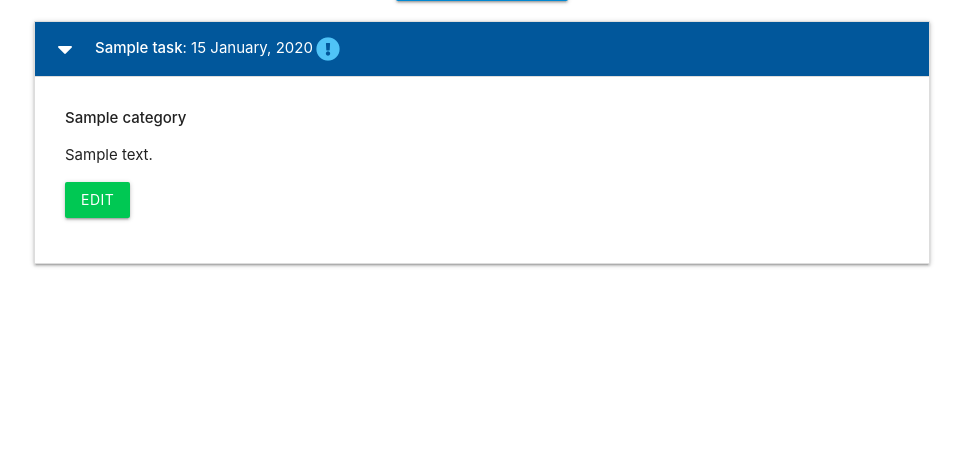
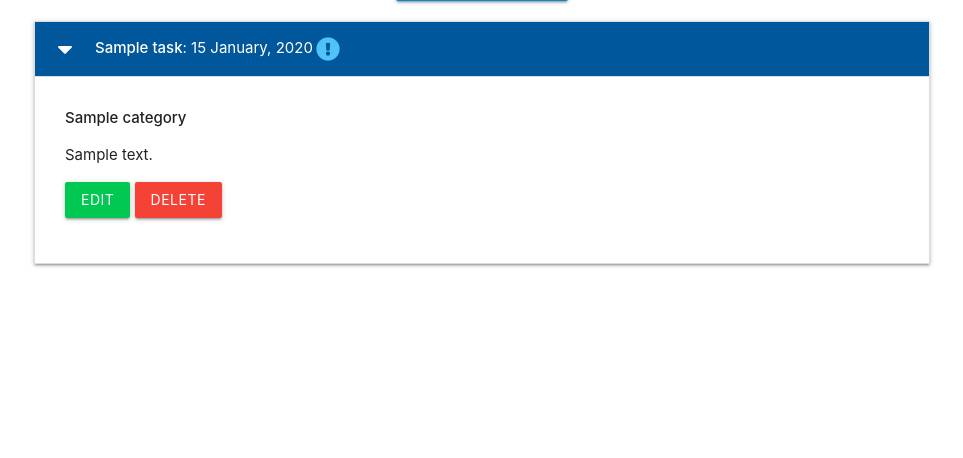
Before and after one commit to annagabain/Flask-SqlAlchemy-Task-Manager-Walkthrough-Project, a Flask app: page / in a window 1280 px wide, after a click that opens the changed part. Shown: the part 212-670 px from the top of the page, without its empty margins (158-1121 px from the left). Run offline with Flask 2, Linux system fonts and the light colour scheme; tables that the repository leaves empty hold one stand-in row (values such as "Sample post").

Commit message:
Deleting Tasks

```diff
--- a/taskmanager/models.py
+++ b/taskmanager/models.py
@@ -5,8 +5,7 @@ class Category(db.Model):
     # schema for the Category model
     id = db.Column(db.Integer, primary_key=True)
     category_name = db.Column(db.String(25), unique=True, nullable=False)
-    tasks = db.relationship(
-        "Task", backref="category", cascade="all, delete", lazy=True)
+    tasks = db.relationship("Task", backref="category", cascade="all, delete", lazy=True)
 
     def __repr__(self):
         # __repr__ to represent itself in the form of a string
@@ -20,7 +19,7 @@ class Task(db.Model):
     task_description = db.Column(db.Text, nullable=False)
     is_urgent = db.Column(db.Boolean, default=False, nullable=False)
     due_date = db.Column(db.Date, nullable=False)
-    category_id = db.Column(db.Integer, db.ForeignKey("category.id", ondelete="CASCADE"), nullable=False)  # noqa
+    category_id = db.Column(db.Integer, db.ForeignKey("category.id", ondelete="CASCADE"), nullable=False)
 
     def __repr__(self):
         # __repr__ to represent itself in the form of a string
--- a/taskmanager/routes.py
+++ b/taskmanager/routes.py
@@ -54,7 +54,6 @@ def add_task():
             due_date=request.form.get("due_date"),
             category_id=request.form.get("category_id")
         )
-        category = Category(category_name=request.form.get("category_name"))
         db.session.add(task)
         db.session.commit()
         return redirect(url_for("home"))
@@ -73,3 +72,11 @@ def edit_task(task_id):
         task.category_id = request.form.get("category_id")
         db.session.commit()
     return render_template("edit_task.html", task=task, categories=categories)
+
+
+@app.route("/delete_task/<int:task_id>")
+def delete_task(task_id):
+    task = Task.query.get_or_404(task_id)
+    db.session.delete(task)
+    db.session.commit()
+    return redirect(url_for("home"))
--- a/taskmanager/static/js/script.js
+++ b/taskmanager/static/js/script.js
@@ -4,17 +4,17 @@ document.addEventListener("DOMContentLoaded", function() {
     M.Sidenav.init(sidenav);
 
     // datepicker initialization
-  let datepicker = document.querySelectorAll('.datepicker');
+    let datepicker = document.querySelectorAll(".datepicker");
     M.Datepicker.init(datepicker, {
         format: "dd mmmm, yyyy",
         i18n: {done: "Select"}
     });
 
     // select initialization
-  let selects = document.querySelectorAll('select');
+    let selects = document.querySelectorAll("select");
     M.FormSelect.init(selects);
 
-  // collapsible initialization
-  let collapsibles = document.querySelectorAll('.collapsible');
+    // collapsible initializataion
+    let collapsibles = document.querySelectorAll(".collapsible");
     M.Collapsible.init(collapsibles);
 });
--- a/taskmanager/templates/tasks.html
+++ b/taskmanager/templates/tasks.html
@@ -12,13 +12,13 @@
 </div>
 
 <ul class="collapsible">
-    {% for task in tasks | sort(attribute="due_date") %}
+    {% for task in tasks|sort(attribute="due_date") %}
     <li>
         <div class="collapsible-header white-text light-blue darken-4">
             <i class="fas fa-caret-down"></i>
-        <strong>{{ task.task_name }}</strong> : {{ task.due_date.strftime("%d %B, %Y ") }}
+            <strong>{{ task.task_name }}</strong> : {{ task.due_date.strftime("%d %B, %Y") }}
             {% if task.is_urgent == True %}
-            <i class= "fas fa-exclamation-circle light-blue-text text-lighten-2"></i>
+                <i class="fas fa-exclamation-circle light-blue-text text-lighten-2"></i>
             {% endif %}
         </div>
         <div class="collapsible-body">
@@ -26,6 +26,7 @@
             <p>{{ task.task_description }}</p>
             <p>
                 <a href="{{ url_for('edit_task', task_id=task.id) }}" class="btn green accent-4">Edit</a>
+                <a href="{{ url_for('delete_task', task_id=task.id) }}" class="btn red">Delete</a>
             </p>
         </div>
     </li>
```
Also changed, not shown: taskmanager/static/css/style.css (+4 -4 lines), taskmanager/templates/add_task.html (+4 -5 lines), taskmanager/templates/add_category.html (line endings or trailing spaces), taskmanager/templates/base.html (line endings or trailing spaces), taskmanager/templates/categories.html (indentation only), taskmanager/templates/edit_category.html (line endings or trailing spaces), taskmanager/templates/edit_task.html (line endings or trailing spaces). Lines whose indentation alone changed are shown as unchanged.
